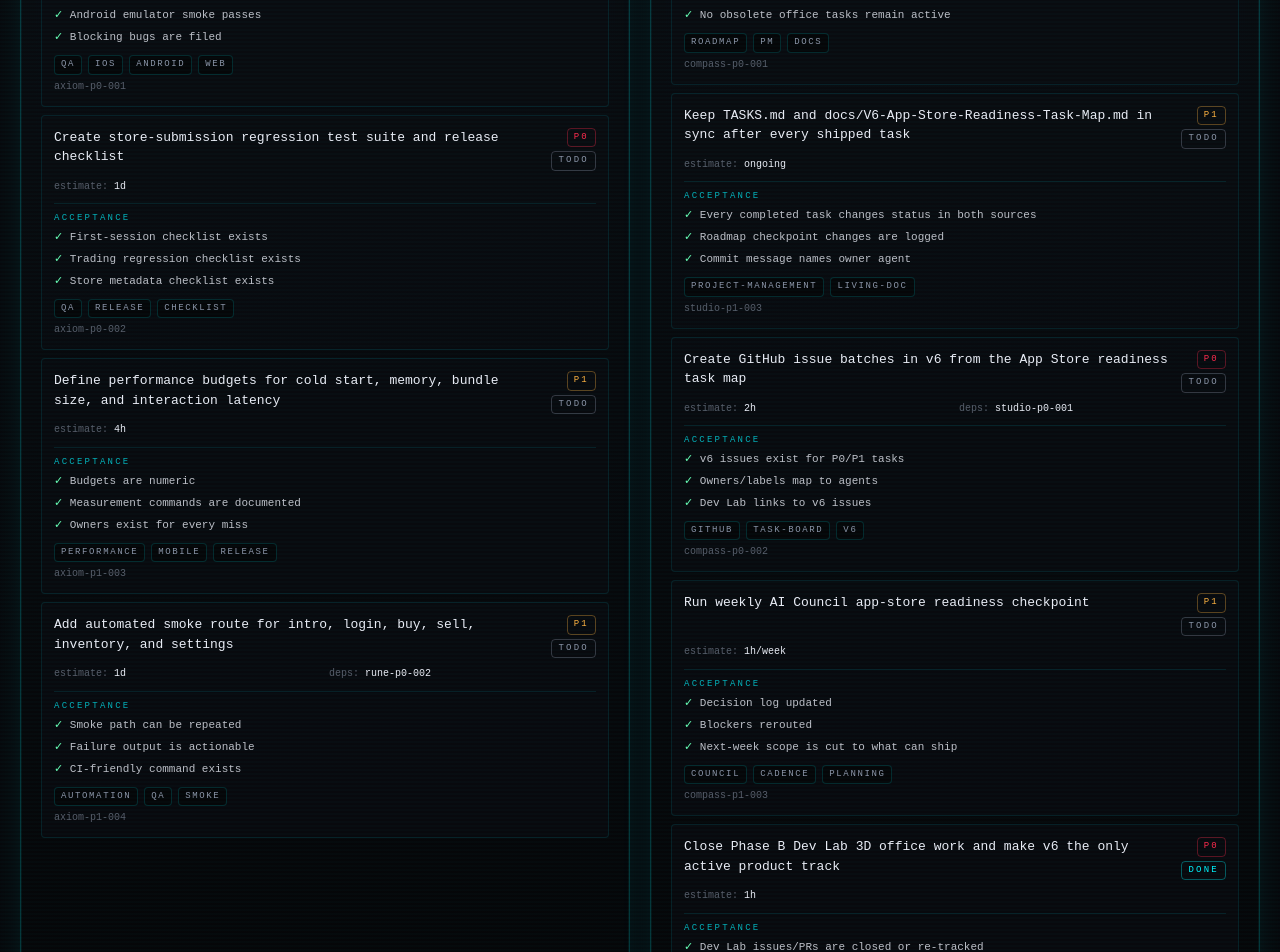
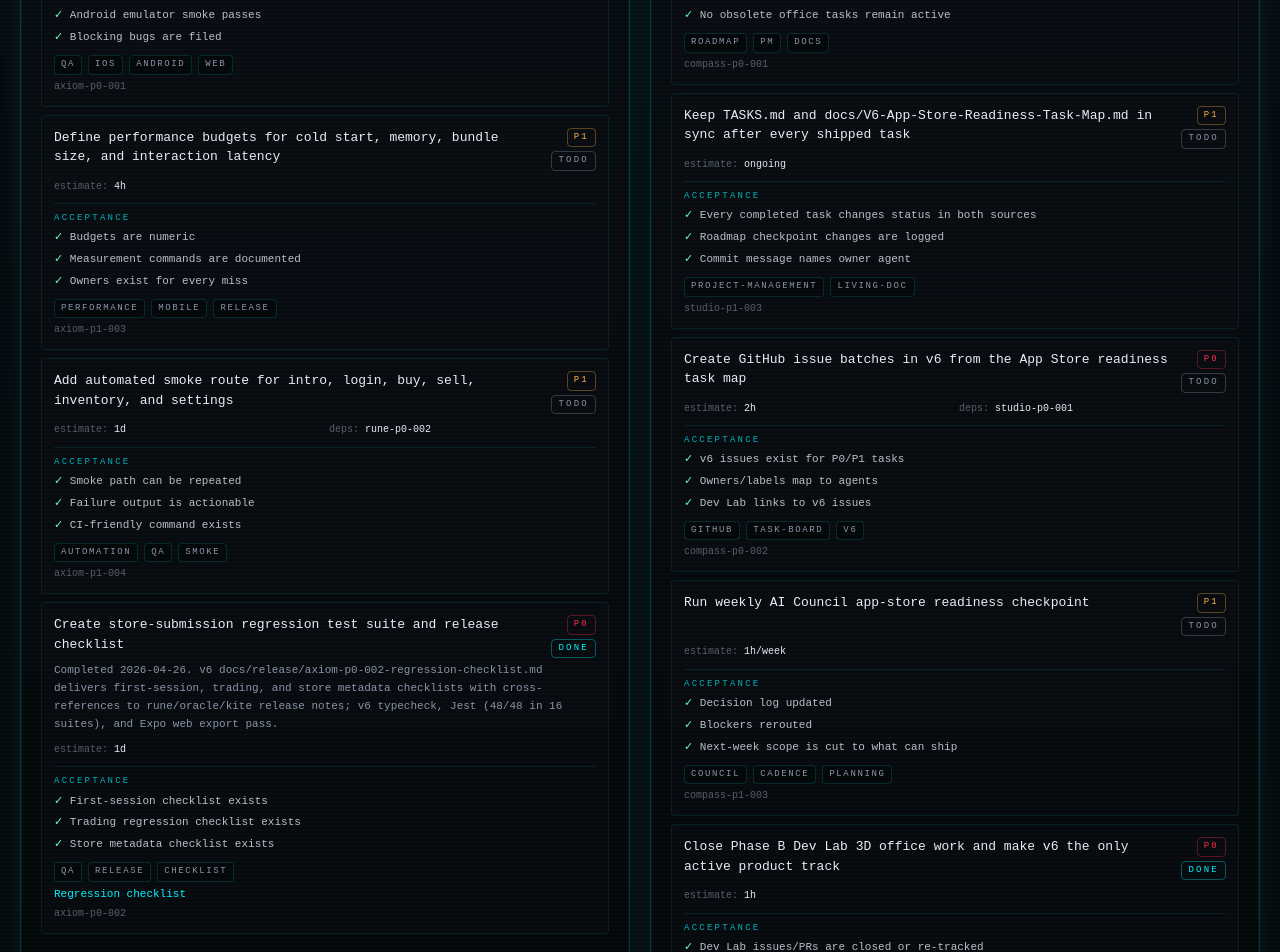
Before and after one commit to GHX5T-SOL/Dev-lab-of-CyberTrader-Age-of-Pantheon-, a Next.js app in the folder web/: page /office/tasks in a window 1280 px wide. Shown: the part 7980-8932 px from the top of the page. Built offline with nearby package versions, Linux system fonts and the light colour scheme; no server answers.

Commit message:
axiom-p0-002 axiom: sync Dev Lab task truth for store-submission regression checklist

```diff
--- a/web/src/data/roadmap.ts
+++ b/web/src/data/roadmap.ts
@@ -96,6 +96,7 @@ export const ROADMAP: Phase[] = [
       { label: "Ghost release authority bar", done: true },
       { label: "Ghost architecture risk audit", done: true },
       { label: "SupabaseAuthority flag boundary", done: true },
+      { label: "Axiom store-submission regression checklist", done: true },
       { label: "Web production smoke rerun", done: false },
       { label: "iOS simulator smoke", done: false },
       { label: "Android emulator smoke", done: false },
--- a/web/src/data/status.ts
+++ b/web/src/data/status.ts
@@ -42,6 +42,7 @@ export const STATUS: StatusBlock = {
     "Ghost release authority now documents release blockers, direct-to-main automation criteria, and Gate A/B/C sign-off rules",
     "Ghost completed the architecture risk audit with Expo dependency risks, storage/authority boundary review, EAS Node aligned to Expo SDK 52, and top 10 technical risks assigned to owners",
     "Kite completed the SupabaseAuthority flag boundary: LocalAuthority stays default, flagged Supabase config is tested, and RLS requirements are documented",
+    "Axiom completed the store-submission regression checklist covering first-session, trading, and store metadata gates with cross-references to existing rune/oracle/kite release notes",
     "New v6 App Store readiness task map assigns work to Ghost, Zoro, the AI Council, Zara, and Zyra",
     "OpenClaw on zyra-mini is updated to 2026.4.24, gateway is restarted, v6 is cloned, and Zara/Zyra v6 cron jobs are enabled",
     "OpenClaw config on zyra-mini points primary agents at blockrun/openai/gpt-5.5 with max thinking",
@@ -70,7 +71,7 @@ export const STATUS: StatusBlock = {
     {
       label: "Native QA",
       state: "amber",
-      detail: "EAS profiles exist, but iOS simulator and Android emulator smoke runs remain the next honest readiness gate",
+      detail: "EAS profiles and the Axiom store-submission regression checklist exist, but iOS simulator and Android emulator smoke runs remain the next honest readiness gate",
     },
     {
       label: "SupabaseAuthority",
--- a/web/src/data/tasks.ts
+++ b/web/src/data/tasks.ts
@@ -497,11 +497,13 @@ export const TASKS: Task[] = [
     id: "axiom-p0-002",
     owner: "axiom",
     title: "Create store-submission regression test suite and release checklist",
-    status: "todo",
+    status: "done",
     priority: "P0",
     estimate: "1d",
     acceptanceCriteria: ["First-session checklist exists", "Trading regression checklist exists", "Store metadata checklist exists"],
     tags: ["qa", "release", "checklist"],
+    notes: "Completed 2026-04-26. v6 docs/release/axiom-p0-002-regression-checklist.md delivers first-session, trading, and store metadata checklists with cross-references to rune/oracle/kite release notes; v6 typecheck, Jest (48/48 in 16 suites), and Expo web export pass.",
+    links: [{ label: "Regression checklist", href: `${v6}/blob/main/docs/release/axiom-p0-002-regression-checklist.md` }],
   }),
   task({
     id: "axiom-p1-003",
```
Also changed, not shown: 3 other files (tests, documents, lock files or other folders).
